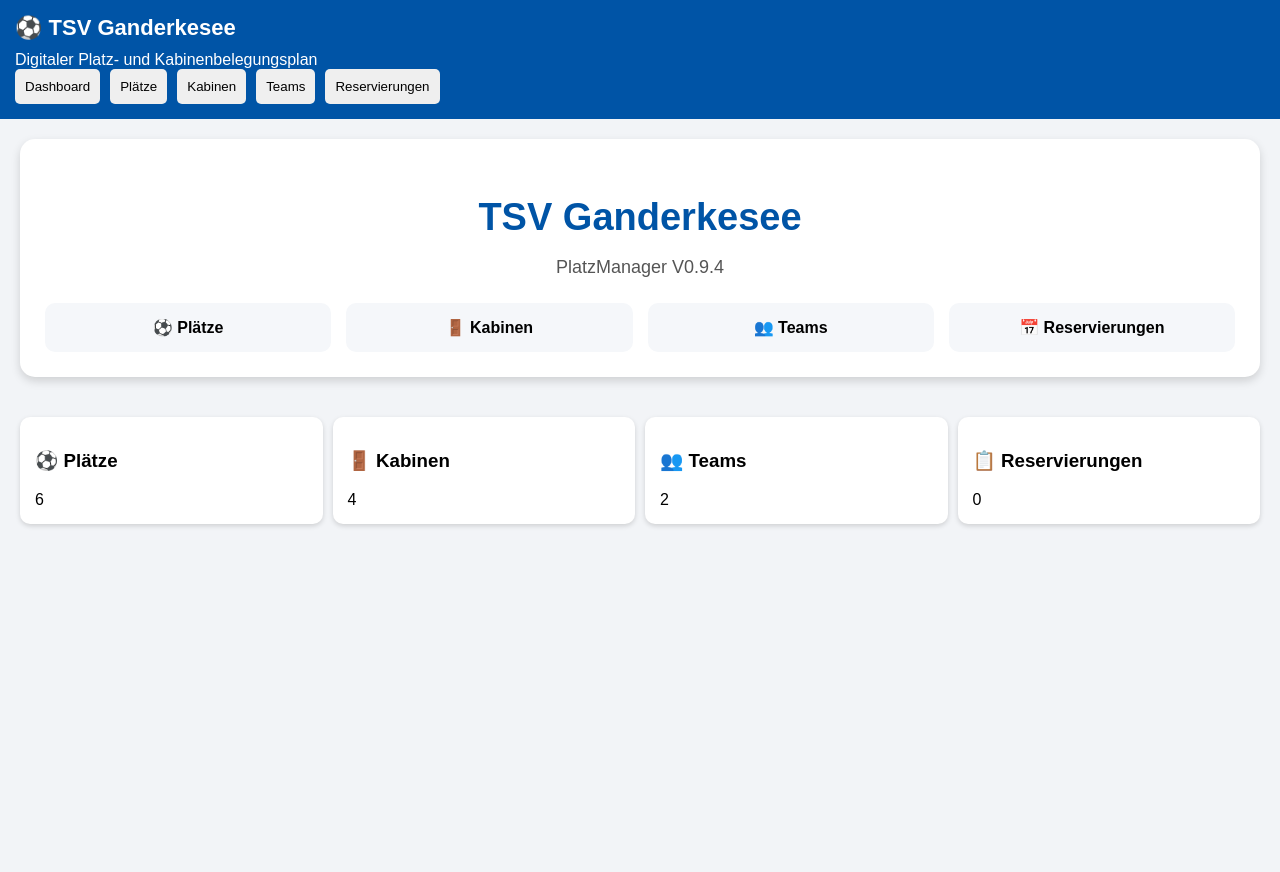
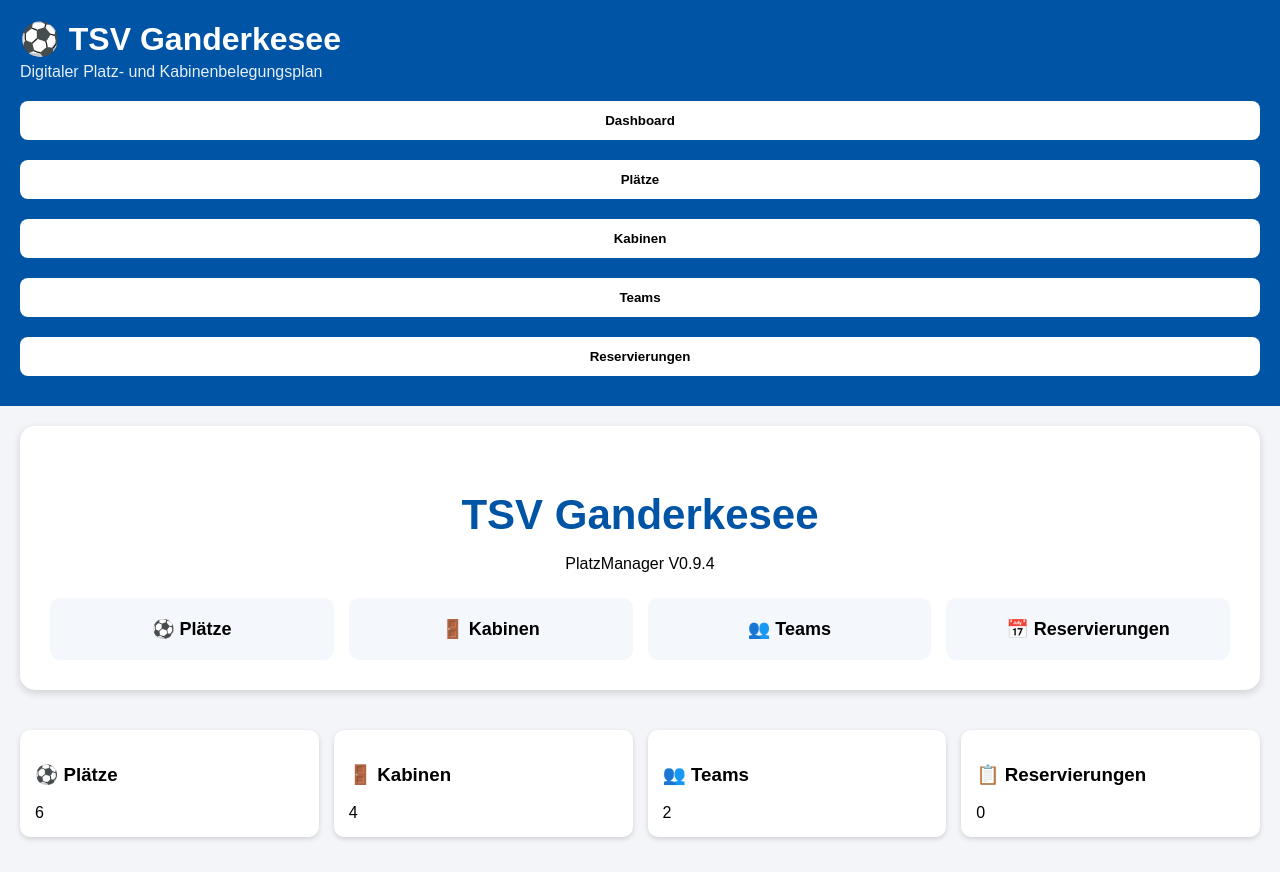
Before and after one commit to jjg6zb859d-bit/Platzmanager-TSV-Ganderkesee, a plain HTML site: page index.html in a window 1280 px wide. Before the commit the page ends 800 px from the top, so only its background shows below. Drawn offline with Linux system fonts and the light colour scheme.

Commit message:
Update style.css

```diff
--- a/style.css
+++ b/style.css
@@ -1,32 +1,41 @@
 body{
 
 margin:0;
-
 font-family:Arial,sans-serif;
-
-background:#f2f4f7;
+background:#f3f5f8;
 
 }
 
 header{
 
 background:#0054A6;
+color:white;
 
-padding:15px;
+}
 
-color:white;
+.header-inner{
+
+padding:20px;
 
 }
 
 .logo{
 
-font-size:22px;
+font-size:32px;
 font-weight:bold;
-margin-bottom:10px;
+
+}
+
+.subtitle{
+
+margin-top:5px;
+opacity:.9;
 
 }
 
 nav{
+
+margin-top:20px;
 
 display:flex;
 gap:10px;
@@ -36,17 +45,88 @@ flex-wrap:wrap;
 
 nav button{
 
-padding:10px;
+padding:12px 20px;
+
 border:none;
-border-radius:5px;
+
+border-radius:8px;
+
+background:white;
+
 cursor:pointer;
+
+font-weight:bold;
+
+}
+
+nav button:hover{
+
+background:#dde9ff;
+
+}
+
+.hero{
+
+background:white;
+
+margin:20px;
+
+padding:30px;
+
+border-radius:15px;
+
+text-align:center;
+
+box-shadow:0 3px 8px rgba(0,0,0,.15);
+
+}
+
+.hero h1{
+
+color:#0054A6;
+
+font-size:42px;
+
+margin-bottom:10px;
+
+}
+
+.hero-grid{
+
+display:grid;
+
+grid-template-columns:
+repeat(auto-fit,minmax(180px,1fr));
+
+gap:15px;
+
+margin-top:25px;
+
+}
+
+.hero-card{
+
+background:#f4f7fc;
+
+padding:20px;
+
+border-radius:10px;
+
+font-weight:bold;
+
+font-size:18px;
+
+}
+
+main{
+
+padding:20px;
 
 }
 
 .page{
 
 display:none;
-padding:20px;
 
 }
 
@@ -64,9 +144,9 @@ padding:15px;
 
 border-radius:10px;
 
-margin-bottom:10px;
+box-shadow:0 2px 5px rgba(0,0,0,.15);
 
-box-shadow:0 2px 5px rgba(0,0,0,.15);
+margin-bottom:15px;
 
 }
 
@@ -74,88 +154,35 @@ box-shadow:0 2px 5px rgba(0,0,0,.15);
 
 display:grid;
 
-grid-template-columns:repeat(auto-fit,minmax(250px,1fr));
+grid-template-columns:
+repeat(auto-fit,minmax(250px,1fr));
 
-gap:10px;
+gap:15px;
 
 }
 
-.status-frei{
+.frei{
 
 background:#C8E6C9;
 
 }
 
-.status-belegt{
+.belegt{
 
 background:#FFF59D;
 
 }
 
-.status-gesperrt{
+input,
+select,
+button{
 
-background:#FFCDD2;
+width:100%;
 
-}
-
-.hero{
-
-background:white;
-
-padding:25px;
-
-margin:20px;
-
-border-radius:15px;
-
-box-shadow:
-0 4px 10px rgba(
-0,0,0,.15
-);
-
-text-align:center;
-
-}
-
-.hero h1{
-
-font-size:38px;
+padding:10px;
 
 margin-bottom:10px;
 
-color:#0054A6;
+box-sizing:border-box;
 
 }
-
-.hero p{
-
-font-size:18px;
-
-color:#555;
-
-}
-
-.hero-grid{
-
-display:grid;
-
-grid-template-columns:
-repeat(auto-fit,minmax(200px,1fr));
-
-gap:15px;
-
-margin-top:25px;
-
-}
-
-.hero-card{
-
-background:#f5f7fa;
-
-padding:15px;
-
-border-radius:10px;
-
-font-weight:bold;
-
-}
```
